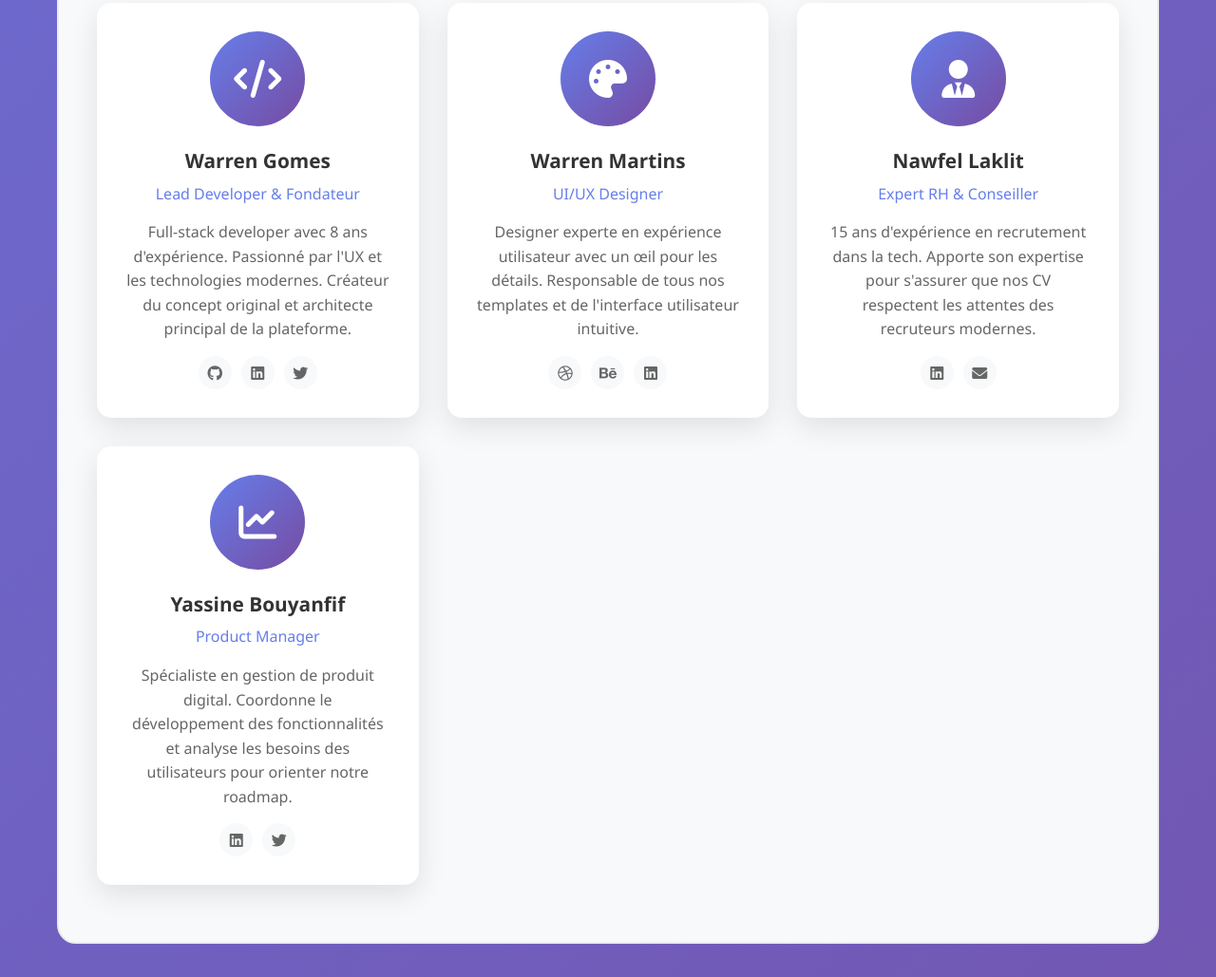
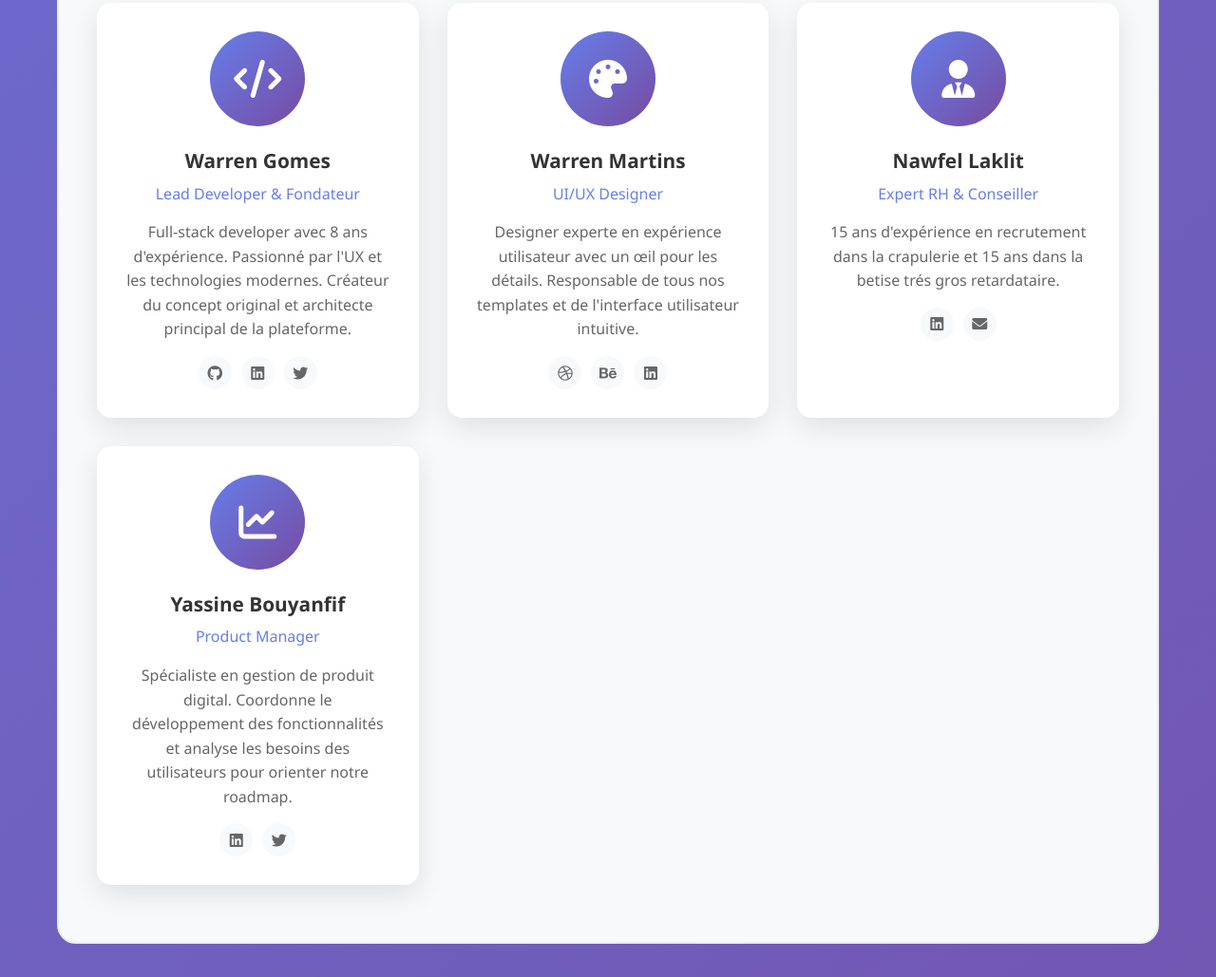
Before and after one commit to Warrre/dev-cv-generator, a website: page dev-cv-generator/public/about.html in a window 1280 px wide. Shown: the part 2946-3975 px from the top of the page at 95% size. Drawn offline with Linux system fonts and the light colour scheme.

Commit message:
fix: Update team member description for Nawfel Laklit in about page

```diff
--- a/dev-cv-generator/public/about.html
+++ b/dev-cv-generator/public/about.html
@@ -680,8 +680,7 @@
                     <h3 class="member-name">Nawfel Laklit</h3>
                     <p class="member-role">Expert RH & Conseiller</p>
                     <p class="member-description">
-                        15 ans d'expérience en recrutement dans la tech. Apporte son expertise pour s'assurer
-                        que nos CV respectent les attentes des recruteurs modernes.
+                        15 ans d'expérience en recrutement dans la crapulerie et 15 ans dans la betise trés gros retardataire.
                     </p>
                     <div class="member-social">
                         <a href="#" class="social-link"><i class="fab fa-linkedin"></i></a>
```
